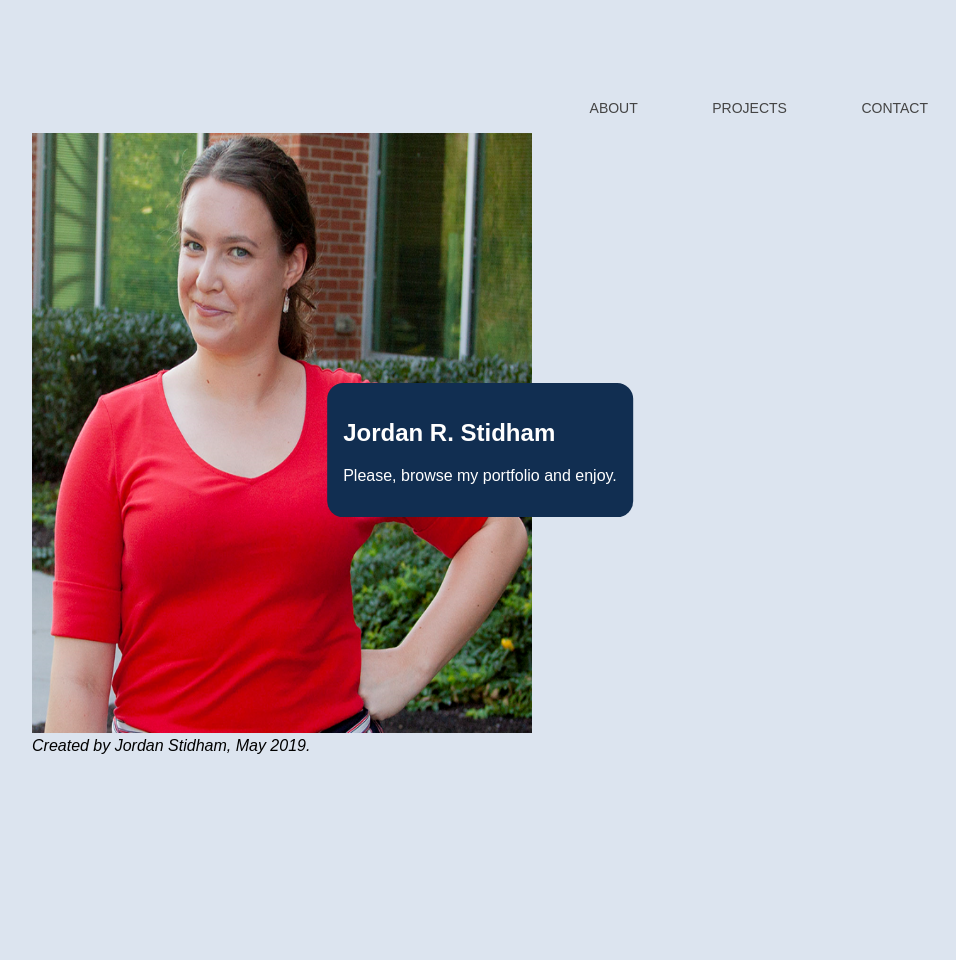
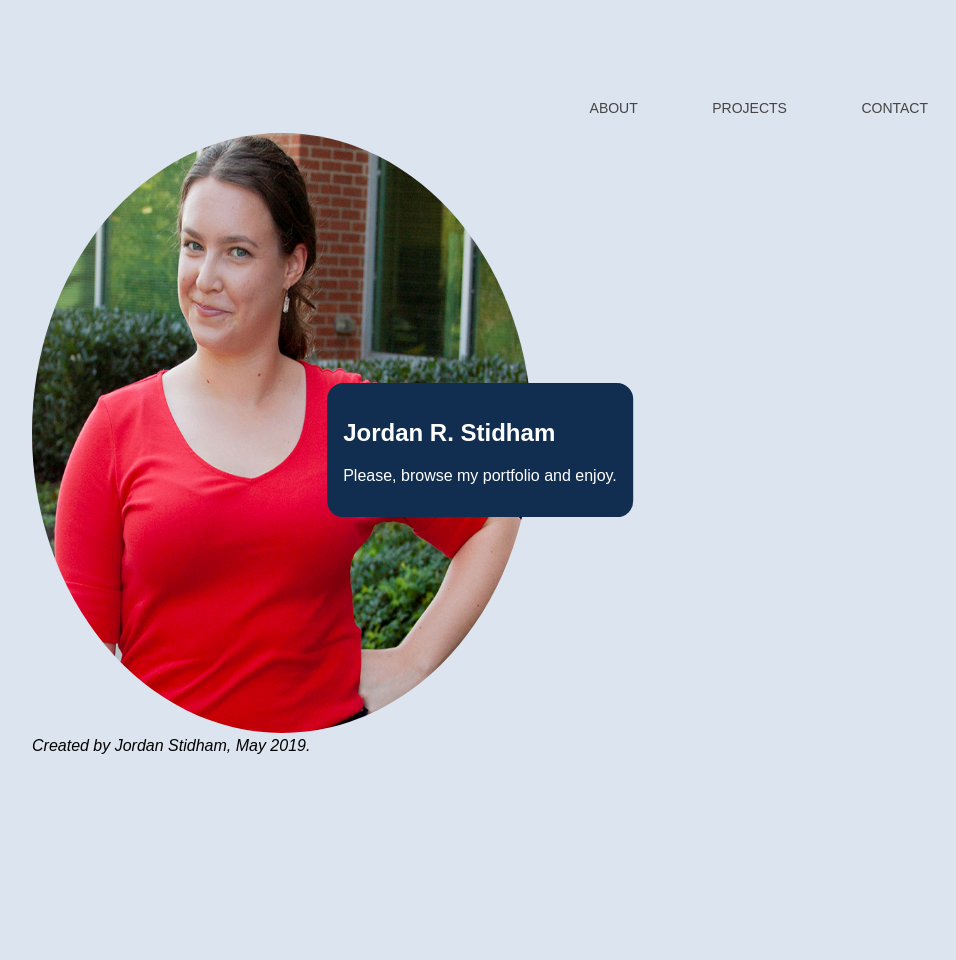
Before and after one commit to jordanstidham/PORTFOLIO, a Jekyll site: the page built from README.md, in a window 1280 px wide. Shown: the whole page, without its empty margins (160-1116 px from the left). Built offline with Jekyll 4.4.1, drawn with Linux system fonts in a browser that asks for light colours; our own code applies the rules of GitHub Pages for plain Markdown files.

Commit message:
Update default.html

```diff
--- a/_layouts/default.html
+++ b/_layouts/default.html
@@ -13,7 +13,7 @@
     		</ul>
 		</header>
    		<div id="container1">
-			<img src="headshot.png" alt="headshot" style="width:500px;height:600px";>
+			<img src="headshot.png" alt="headshot" style="width:500px;height:600px" class="wdn-stretch rounded-corners";>
 			<style>
 				    section {
 					background: #112E51;
```
